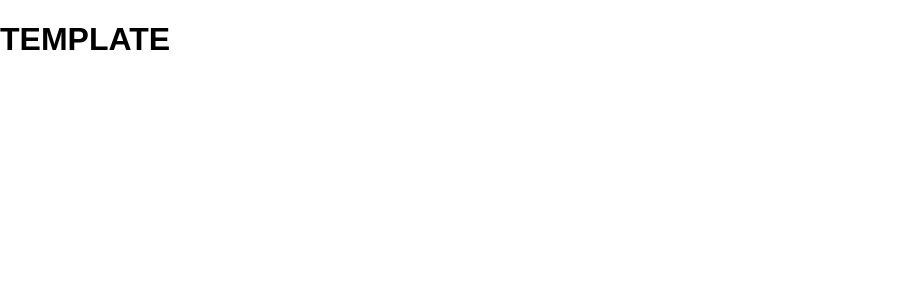
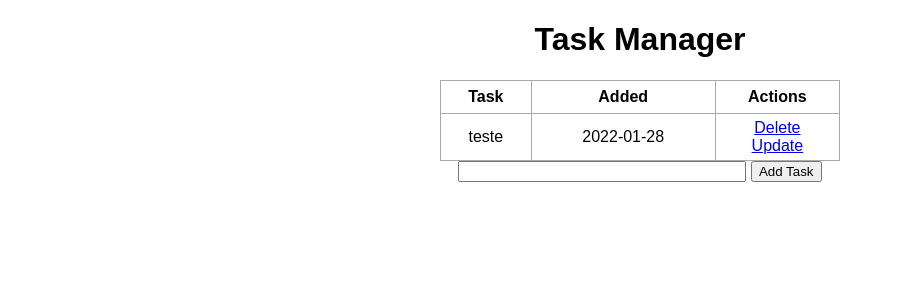
Before and after one commit to map3101/flask-todo, a Flask app: page / in a window 1280 px wide. Shown: the top 300 px of the page, without its empty margins (0-903 px from the left). Run offline with Flask 2, Linux system fonts and the light colour scheme; data comes from the database, SQL or seed files in the repository; both versions use the stored data as it was after the commit.

Commit message:
Feat: Função de editar uma tarefa e melhorias na renderização

```diff
--- a/app.py
+++ b/app.py
@@ -1,4 +1,5 @@
 from crypt import methods
+from unittest import expectedFailure
 from flask import Flask, redirect, render_template, request
 from flask_sqlalchemy import SQLAlchemy
 from datetime import datetime
@@ -42,5 +43,18 @@ def delete(id):
     except:
         return 'ERROR'
 
+@app.route('/update/<int:id>', methods=['GET', 'POST'])
+def update(id):
+    task = Todo.query.get_or_404(id)
+    if request.method == 'POST':
+        task.content = request.form['content']
+        try:
+            db.session.commit()
+            return redirect('/')
+        except:
+            return 'ERROR'
+    else:
+        return render_template('update.html', task=task)
+
 if __name__ == "__main__":
     app.run(debug=True)
--- a/static/css/main.css
+++ b/static/css/main.css
@@ -1,4 +1,36 @@
-body {
+body, html {
     margin: 0;
     font-family: sans-serif;
 }
+
+.content {
+    margin: 0 auto;
+    width: 400px;
+    text-align: center;
+}
+
+table, td, th {
+    border: 1px solid #aaa;
+}
+
+table {
+    border-collapse: collapse;
+    width: 100%;
+}
+
+th {
+    height: 30px;
+}
+
+td {
+    text-align: center;
+    padding: 5px;
+}
+
+.form {
+    margin-top: 20px;
+}
+
+#content {
+    width: 70%;
+}
--- a/templates/index.html
+++ b/templates/index.html
@@ -1,9 +1,38 @@
 {% extends 'base.html' %}
 
 {% block head %}
-<h1>TEMPLATE</h1>
+<title>Flask TODO</title>
 {% endblock %}
 
 {% block body %}
+<div class="content">
+    <h1>Task Manager</h1>
+    {% if tasks|length < 1 %}
+        <h4>There are no tasks. Create one below!</h4>
+    {% else %}
+    <table>
+        <tr>
+            <th>Task</th>
+            <th>Added</th>
+            <th>Actions</th>
+        </tr>
+        {% for task in tasks %}
+        <tr>
+            <td>{{ task.content }}</td>
+            <td>{{ task.date_created.date() }}</td>
+            <td>
+                <a href="/delete/{{task.id}}">Delete</a>
+                <br>
+                <a href="/update/{{task.id}}">Update</a>
+            </td>
+        </tr>
+        {% endfor %}
+    </table>
+    {% endif %}
 
+    <form action="/" method="POST">
+        <input type="text" name="content" id="content">
+        <input type="submit" value="Add Task">
+    </form>
+</div>
 {% endblock %}
```
Also changed, not shown: templates/update.html (added, +16 -0 lines), test.db.
